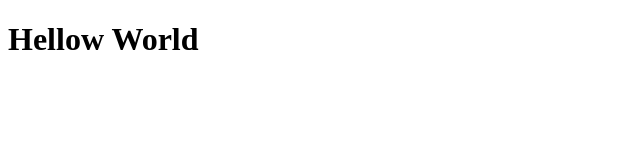
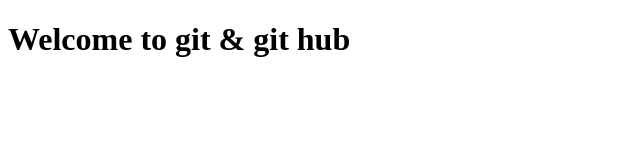
Before and after one commit to tstusharsharma9292/GitHub-cse29, a plain HTML site: page index.html in a window 1280 px wide. Shown: the whole page, without its empty margins (0-640 px from the left). Drawn offline with Linux system fonts and the light colour scheme.

Commit message:
git method 2

```diff
--- a/index.html
+++ b/index.html
@@ -6,6 +6,6 @@
     <title>Document</title>
 </head>
 <body>
-    <h1>Hellow World</h1>
+    <h1>Welcome to git & git hub</h1>
 </body>
 </html>
```
